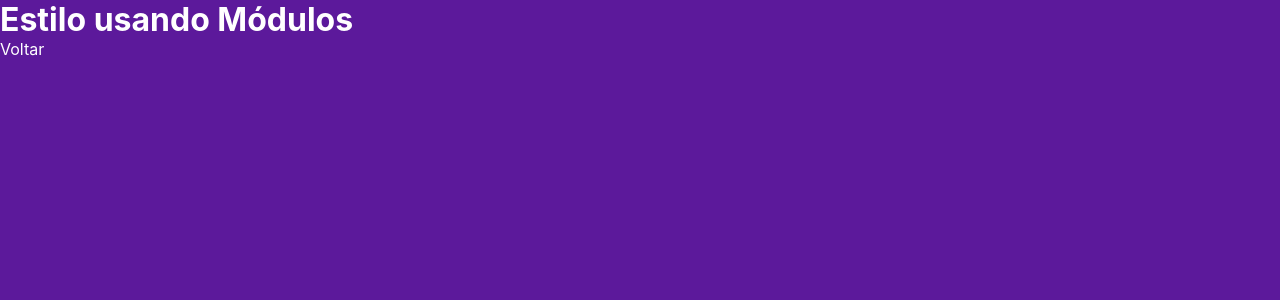
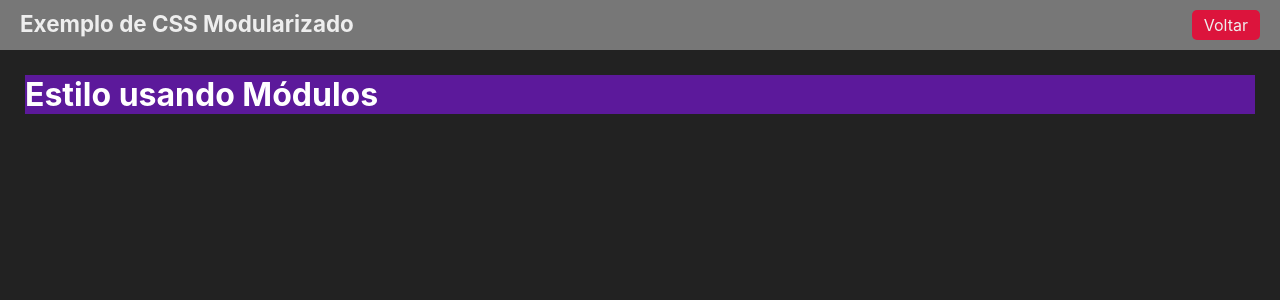
Before and after one commit to mauraodev/aulaonextjs_fundamentos, a Next.js app: page /estiloso in a window 1280 px wide. Shown: the top 300 px of the page. Built offline with nearby package versions, Linux system fonts and the light colour scheme.

Commit message:
feat: componente layout

```diff
--- /dev/null
+++ b/src/componentes/Layout.jsx
@@ -0,0 +1,16 @@
+import Link from "next/link";
+import styles from "../styles/layout.module.css";
+
+export default function Layout(props) {
+    return (
+        <div className={styles.layout}>
+            <div className={styles.cabecalho}>
+                <h1>{props.titulo ?? 'Mais um exemplo'}</h1>
+                <Link href='/'>Voltar</Link>
+            </div>
+            <div className={styles.conteudo}>
+                {props.children}
+            </div>
+        </div>
+    )
+}
--- a/src/pages/estiloso.jsx
+++ b/src/pages/estiloso.jsx
@@ -1,11 +1,12 @@
-import Link from 'next/link';
 import styles from '../styles/Estiloso.module.css';
+import Layout from "../componentes/Layout";
 
 export default function Estiloso() {
     return (
-        <div className={styles.roxo}>
-            <h1>Estilo usando Módulos</h1>
-            <Link href="/">Voltar</Link>
-        </div>
+        <Layout titulo="Exemplo de CSS Modularizado">
+            <div className={styles.roxo}>
+                <h1>Estilo usando Módulos</h1>
+            </div>
+        </Layout>
     )
 }
--- a/src/styles/Estiloso.module.css
+++ b/src/styles/Estiloso.module.css
@@ -1,5 +1,4 @@
 .roxo {
-    height: 100vh;
     background-color: #5c199b;
     color: #fff;
 }
--- /dev/null
+++ b/src/styles/layout.module.css
@@ -0,0 +1,28 @@
+.layout {
+    height: 100%;
+    display: flex;
+    flex-direction: column;
+}
+
+.cabecalho {
+    display: flex;
+    justify-content: space-between;
+    padding: 10px 20px;
+    background-color: #777;
+}
+
+.cabecalho a {
+    background-color: crimson;
+    padding: 5px 12px;
+    border-radius: 5px;
+}
+
+.cabecalho h1 {
+    margin: 0;
+    font-size: 1.4rem;
+}
+
+.conteudo {
+    padding: 25px;
+    height: 100%;
+}
```
